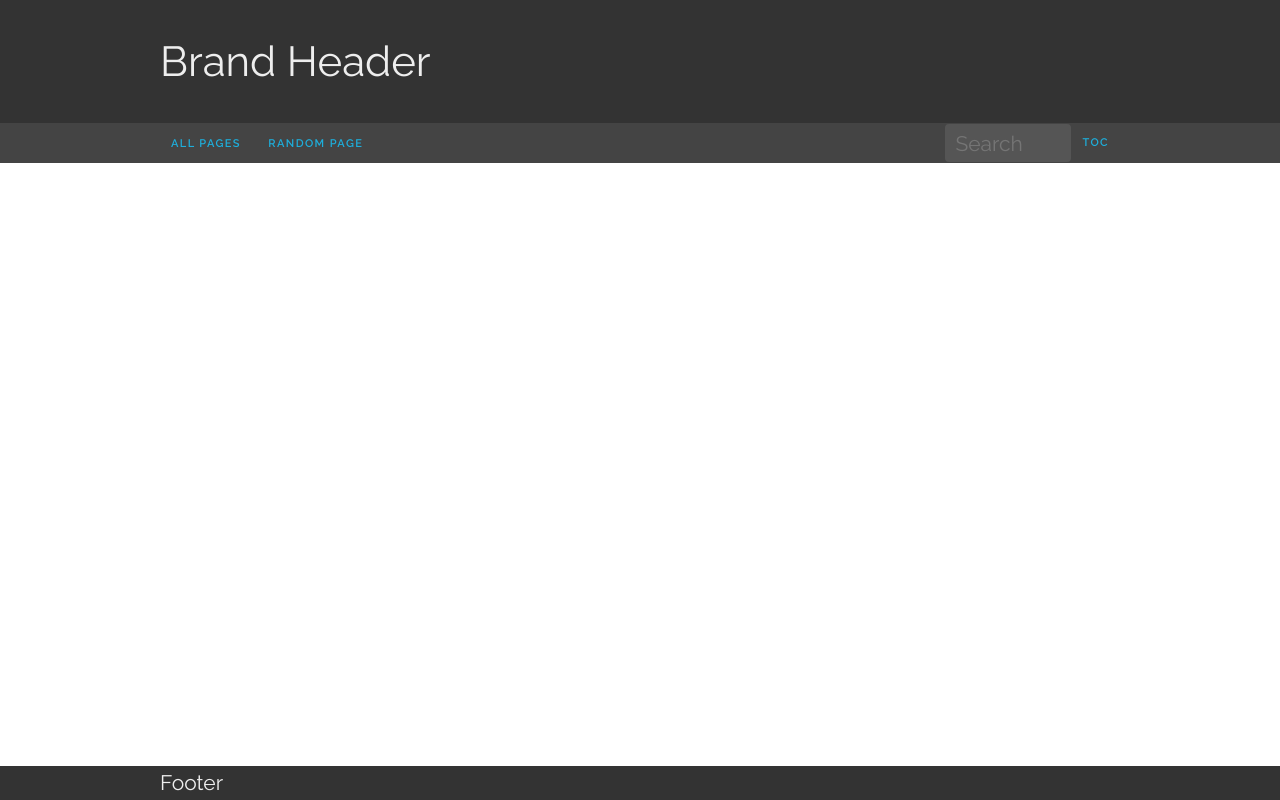
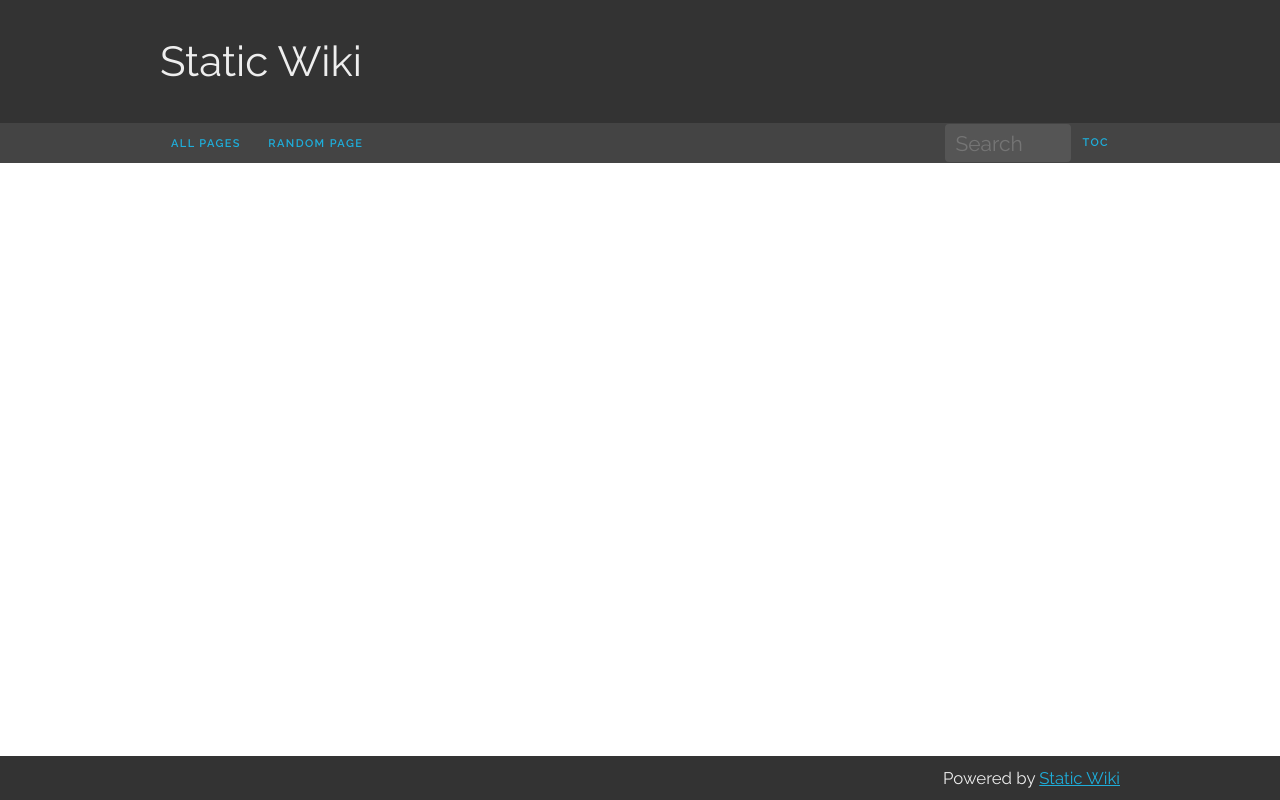
Before and after one commit to lotabout/static-wiki, a plain HTML site: page index.html in a window 1280 px wide. Drawn offline with nearby package versions, Linux system fonts and the light colour scheme.

Commit message:
[footer] style for footer, add default texts

```diff
--- a/css/main.css
+++ b/css/main.css
@@ -183,6 +183,12 @@ body {
     padding: 2em 0;
 }
 
+footer {
+    font-size: 80%;
+    padding: .5em 0;
+    text-align: right;
+}
+
 /*======================================================================
  * TOC */
 
--- a/index.html
+++ b/index.html
@@ -5,7 +5,8 @@
   <!-- Basic Page Needs
   –––––––––––––––––––––––––––––––––––––––––––––––––– -->
   <meta charset="utf-8">
-  <title>Your page title here :)</title>
+  <!-- Modify your wiki title here -->
+  <title>Static Wiki</title>
   <meta name="description" content="">
   <meta name="author" content="">
 
@@ -35,7 +36,8 @@
   –––––––––––––––––––––––––––––––––––––––––––––––––– -->
   <div class="row brand">
       <div class="container">
-          <a href="/">Brand Header</a>
+          <!-- Modify Your Brand Here -->
+          <a href="/">Static Wiki</a>
       </div>
   </div>
   <nav class="row navbar">
@@ -77,8 +79,9 @@
   </div>
 
   <footer id="footer row">
+      <!-- modify your footer here -->
       <div class="container">
-          Footer
+          Powered by <a href="https://github.com/lotabout/static-wiki">Static Wiki</a>
       </div>
   </footer>
 
```
